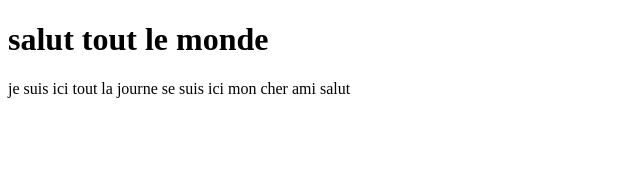
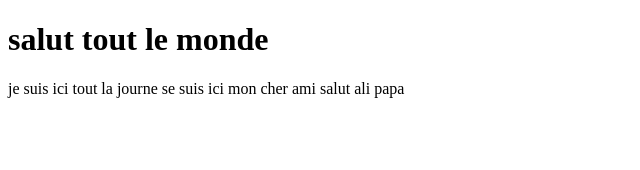
Before and after one commit to eljihaoui/e-commerce-nodejs-reactjs, a React (Create React App) app in the folder e-commerce-reactjs/: page / in a window 1280 px wide. Shown: the top 170 px of the page, without its empty margins (0-640 px from the left). Built offline with nearby package versions, Linux system fonts and the light colour scheme.

Commit message:
first commit mohamed el jihaoui

```diff
--- a/e-commerce-reactjs/src/App.js
+++ b/e-commerce-reactjs/src/App.js
@@ -5,7 +5,7 @@ function App() {
       <h1>salut tout le monde</h1>
       <p> je suis ici tout la journe
         se suis ici mon cher ami
-        salut
+        salut  ali papa
          </p>
     </div>
   );
```
